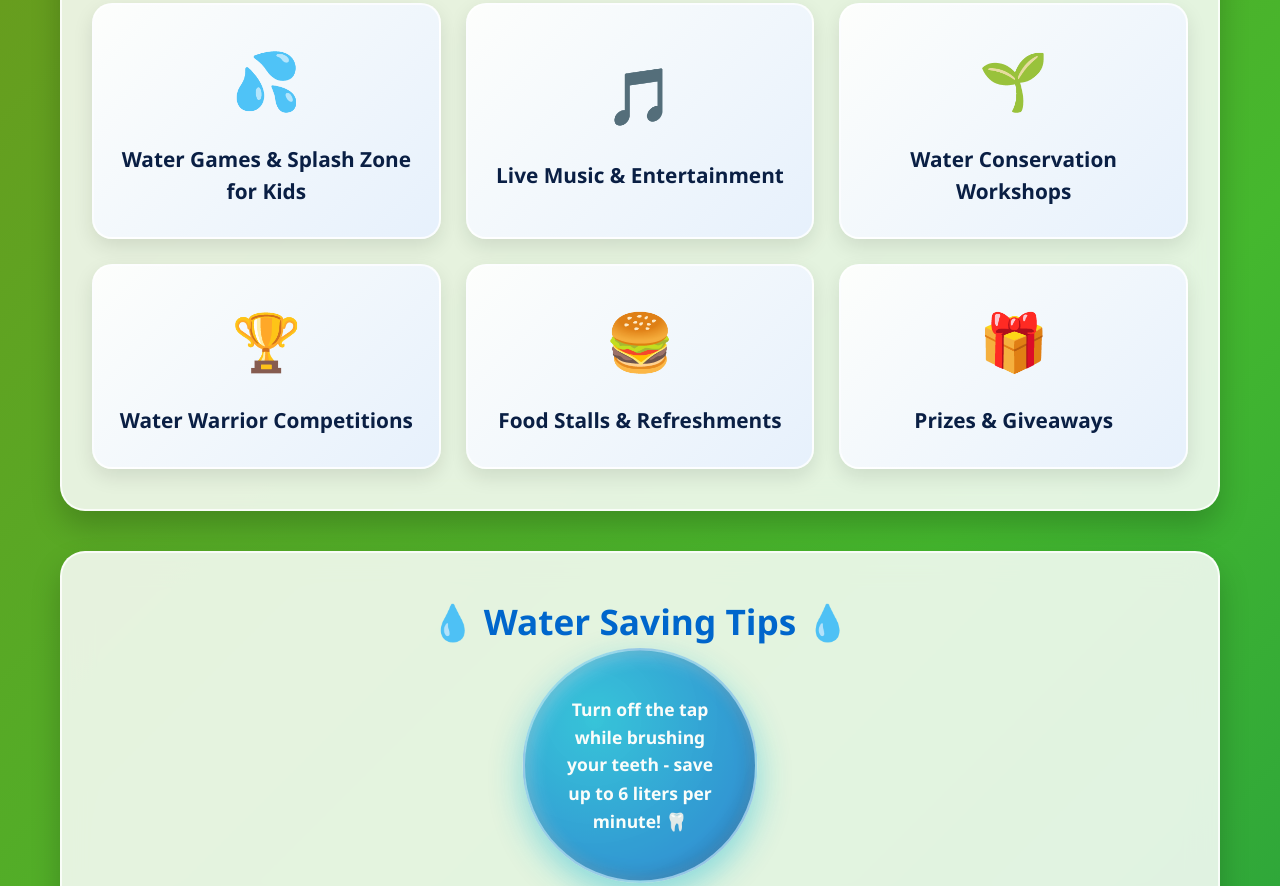
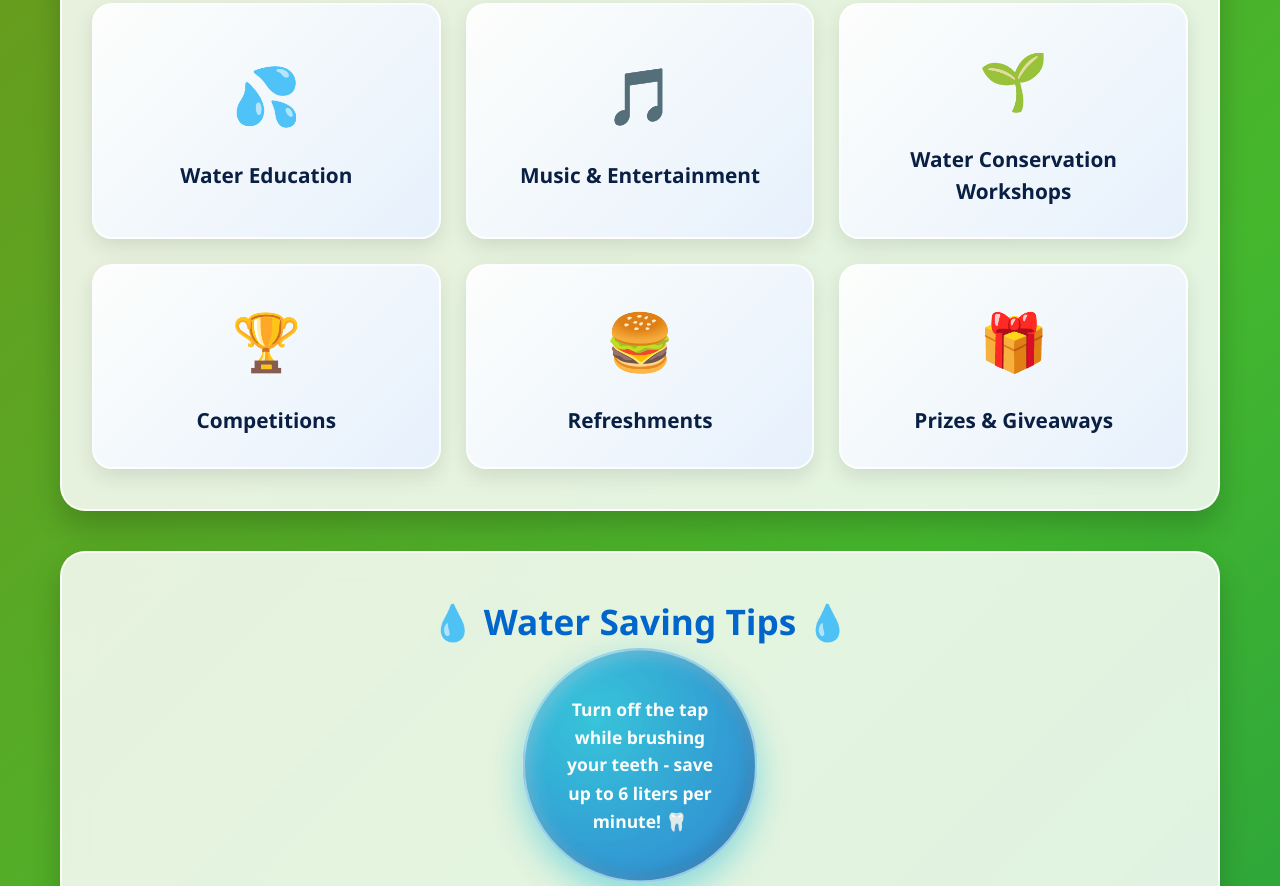
Before and after one commit to KhethoKodes-hub/Alexandra-SaveTheDate, a plain HTML site: page index.html in a window 1280 px wide. Shown: the part 1635-2521 px from the top of the page. Drawn offline with Linux system fonts and the light colour scheme.

Commit message:
highlights

```diff
--- a/index.html
+++ b/index.html
@@ -925,11 +925,11 @@
             <div class="highlights-grid">
                 <div class="highlight-item">
                     <span class="highlight-icon">💦</span>
-                    <div class="highlight-text">Water Games & Splash Zone for Kids</div>
+                    <div class="highlight-text">Water Education</div>
                 </div>
                 <div class="highlight-item">
                     <span class="highlight-icon">🎵</span>
-                    <div class="highlight-text">Live Music & Entertainment</div>
+                    <div class="highlight-text">Music & Entertainment</div>
                 </div>
                 <div class="highlight-item">
                     <span class="highlight-icon">🌱</span>
@@ -937,11 +937,11 @@
                 </div>
                 <div class="highlight-item">
                     <span class="highlight-icon">🏆</span>
-                    <div class="highlight-text">Water Warrior Competitions</div>
+                    <div class="highlight-text">Competitions</div>
                 </div>
                 <div class="highlight-item">
                     <span class="highlight-icon">🍔</span>
-                    <div class="highlight-text">Food Stalls & Refreshments</div>
+                    <div class="highlight-text">Refreshments</div>
                 </div>
                 <div class="highlight-item">
                     <span class="highlight-icon">🎁</span>
@@ -965,10 +965,10 @@
 
         <div class="footer">
             <p>Drop-by-Drop outreach summit Alexandra | 18-19 November 2025</p>
-            <p>Alexandra Stadium & Surrounding Areas</p>
+            <p>Alexandra </p>
             <div class="brandscapers-section">
                 <span class="brandscapers-text">Powered by</span>
-                    <div class="logo-text"><a><img src="assets/brandscaperslogo.jpeg" height="80" width="70"></a>BRANDSCAPERS AFRICA</div>
+                    <div class="logo-text"><a><img src="assets/brandscaperslogo.jpeg" height="80" width="70"></a><span >BRANDSCAPERS AFRICA</span></div>
                 </div>
             </div>
         </div>
```
